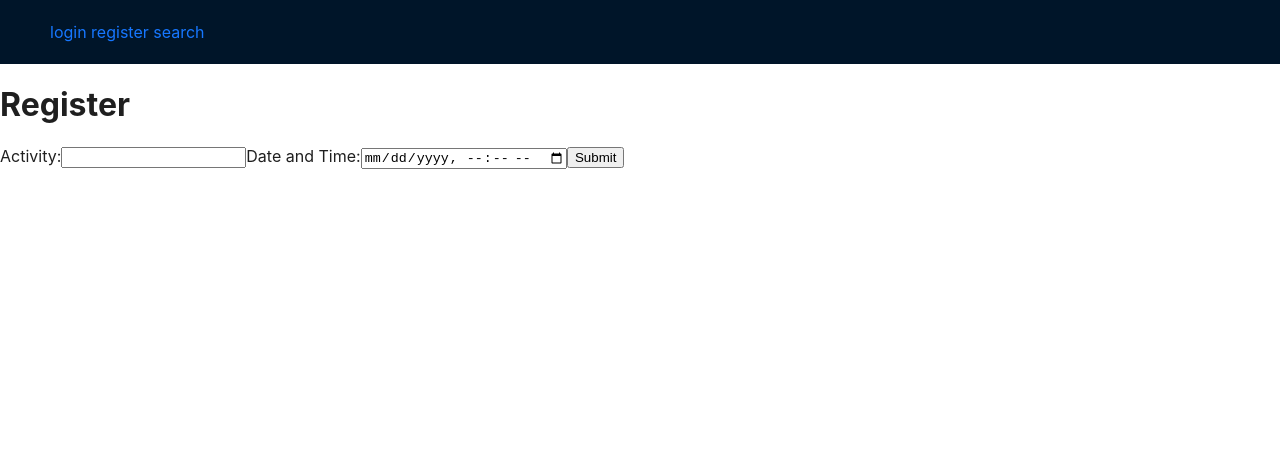
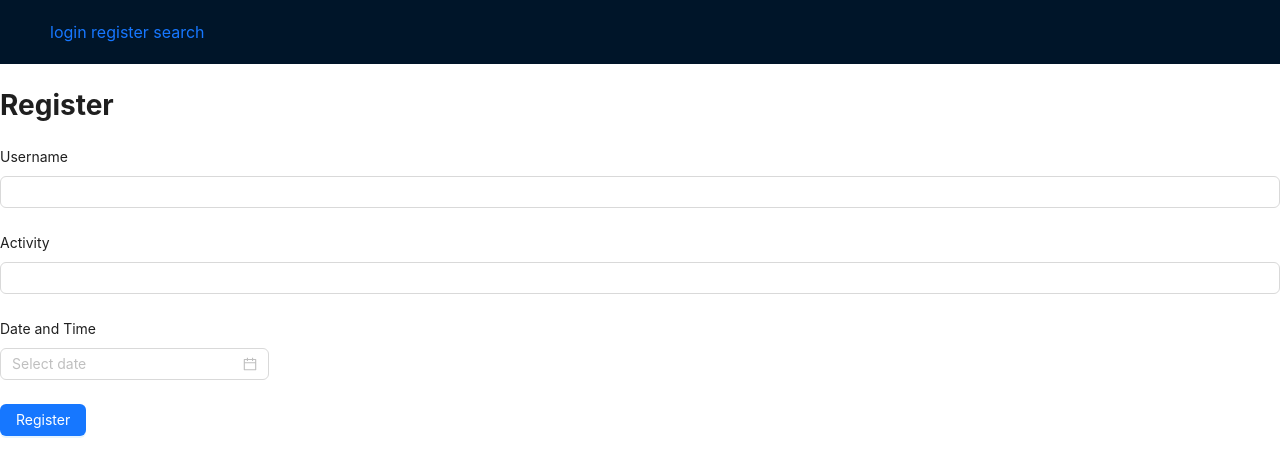
Before and after one commit to EdwinY3s1d/registro-actividades, a React (Create React App) app: page /register in a window 1280 px wide. Shown: the top 476 px of the page. Built offline with nearby package versions, Linux system fonts and the light colour scheme.

Commit message:
Add styles in pages

```diff
--- a/src/pages/home.js
+++ b/src/pages/home.js
@@ -1,9 +1,23 @@
 import React from "react";
+import { Button, Flex, Tooltip, Layout, Typography } from 'antd';
+import { SearchOutlined } from '@ant-design/icons';
+
+const { Header, Footer, Content } = Layout;
+const { Title } = Typography;
 
 function Home() {
     return (
-        <h1>Hi there Home!</h1>
+        <Layout>
+            <Header style={{ color: 'white', textAlign: 'center' }}>
+                <Title level={2}>Welcome to Our Website</Title>
+            </Header>
+            <Content style={{ padding: '50px', textAlign: 'center' }}>
+                <Title level={4}>Nuestra pagina</Title>
+
+            </Content>
+            <Footer style={{ textAlign: 'center' }}>Website Footer</Footer>
+        </Layout>
     );
-    }
+}
 
 export default Home;
--- a/src/pages/register.js
+++ b/src/pages/register.js
@@ -1,10 +1,9 @@
 import React, { useState } from "react";
+import { Form, Input, Button, DatePicker } from 'antd';
 
 function Register() {
     const [formData, setFormData] = useState({
         username: '',
-        email: '',
-        password: '',
         activity: '',
         dateTime: ''
     });
@@ -20,19 +19,22 @@ function Register() {
     }
 
     return (
-        <form onSubmit={handleSubmit}>
+        <Form onSubmit={handleSubmit} layout="vertical">
             <h1>Register</h1>
 
-            <label>
-                Activity:
-                <input type="text" name="activity" onChange={handleChange} />
-            </label>
-            <label>
-                Date and Time:
-                <input type="datetime-local" name="dateTime" onChange={handleChange} />
-            </label>
-            <input type="submit" value="Submit" />
-        </form>
+            <Form.Item label="Username" rules={[{ required: true, message: 'Please input your username!' }]}>
+                <Input type="text" name="username" onChange={handleChange} />
+            </Form.Item>
+            <Form.Item label="Activity" rules={[{ required: true, message: 'Please input your activity!' }]}>
+                <Input type="text" name="activity" onChange={handleChange} />
+            </Form.Item>
+            <Form.Item label="Date and Time" rules={[{ required: true, message: 'Please input your date and time!' }]}>
+                <DatePicker showTime onChange={(date, dateString) => setFormData({...formData, dateTime: dateString})} />
+            </Form.Item>
+            <Form.Item>
+                <Button type="primary" htmlType="submit">Register</Button>
+            </Form.Item>
+        </Form>
     );
 }
 
--- a/src/pages/search.js
+++ b/src/pages/search.js
@@ -1,4 +1,6 @@
 import React, { useState } from "react";
+import { Button, Flex, Tooltip } from 'antd';
+import { SearchOutlined } from '@ant-design/icons';
 
 function Search() {
     const [searchTerm, setSearchTerm] = useState('');
@@ -34,7 +36,7 @@ function Search() {
                 Search Term:
                 <input type="text" value={searchTerm} onChange={handleChange} style={inputStyle} />
             </label>
-            <input type="submit" value="Search" style={inputStyle} />
+            <Button shape="circle" icon={<SearchOutlined />} />
         </form>
     );
 }
```
Also changed, not shown: 1 other file (tests, documents, lock files or other folders).
